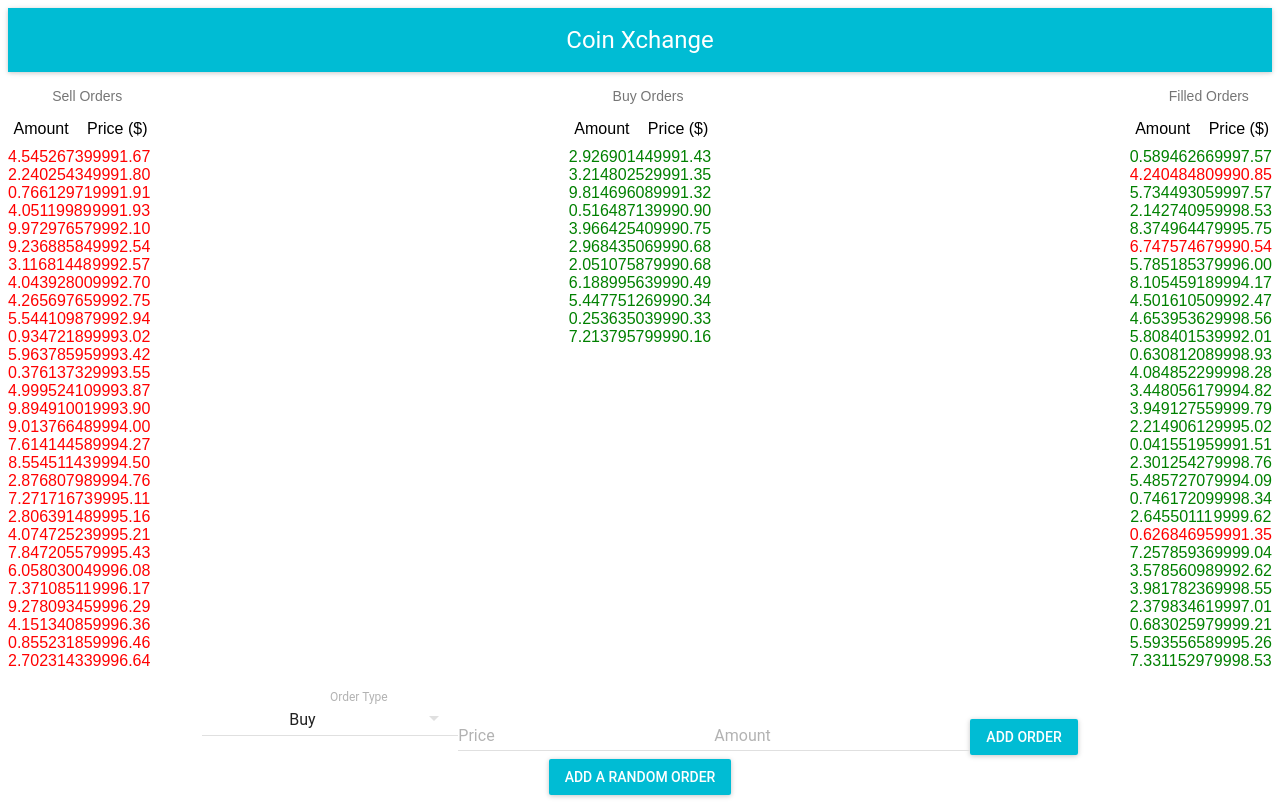
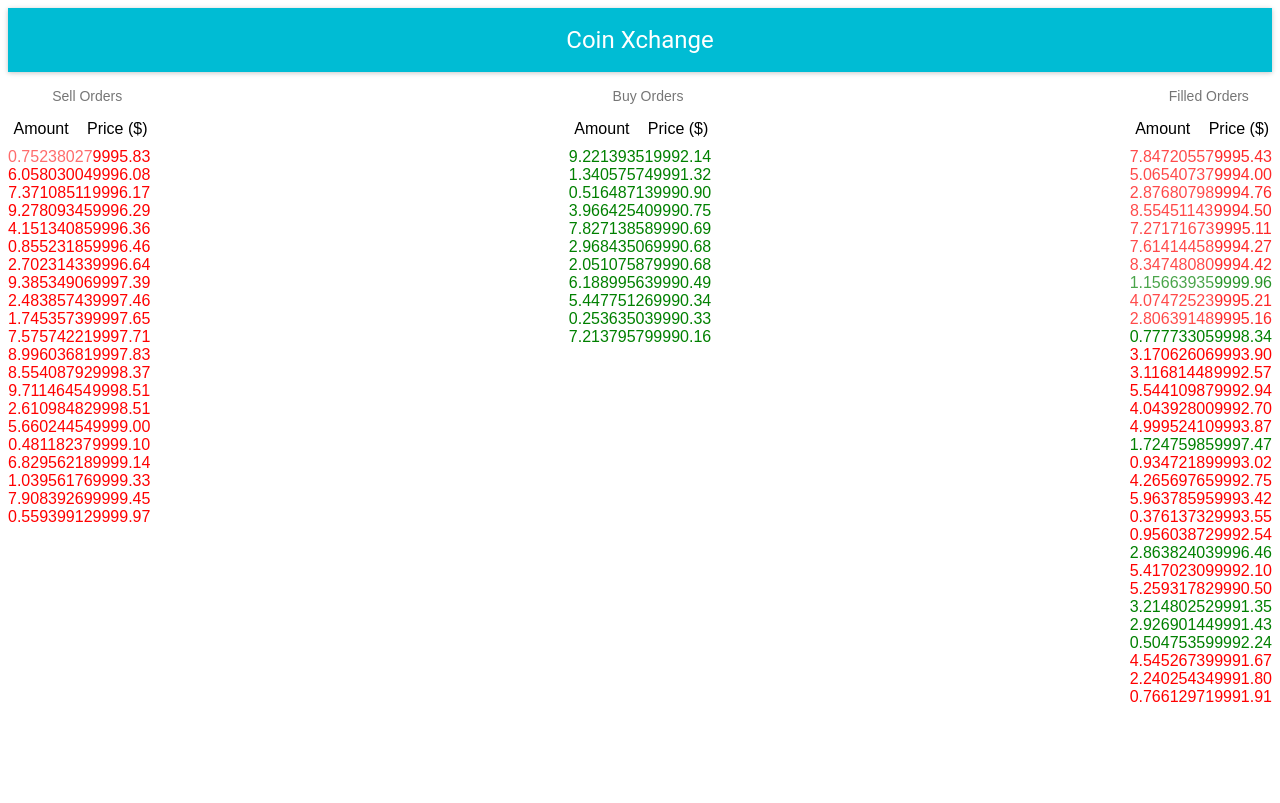
Before and after one commit to marlowpayne/coin-xchange, a React (Create React App) app: page / in a window 1280 px wide. Built offline with nearby package versions, Linux system fonts and the light colour scheme.

Commit message:
Simulate market activity with a randomized new order timing

```diff
--- a/src/constants/index.js
+++ b/src/constants/index.js
@@ -5,6 +5,8 @@ export const NUMBER_MIN_PRICE = 9990
 export const NUMBER_MAX_PRICE = 10000
 export const NUMBER_SCALE_ORDER_AMOUNT = 10
 export const NUMBER_MAX_ORDERS = 1000
+export const NUMBER_MIN_ACTIVITY_DELAY = 200
+export const NUMBER_MAX_ACTIVITY_DELAY = 750
 
 // Order types
 export const TYPE_BUY = 'BUY'
--- a/src/containers/FilledOrders.jsx
+++ b/src/containers/FilledOrders.jsx
@@ -8,10 +8,7 @@ import Subheader from 'material-ui/Subheader'
 import { STATUS_FILLED } from '../constants'
 import { OrderList } from '../visuals/OrderList'
 
-const Wrapper = styled.div`
-  height: 75vh;
-  overflow-y: auto;
-`
+const Wrapper = styled.div``
 
 const Visual = ({ orders }) => {
   const filledOrders = orders.filter(order => order.status === STATUS_FILLED).sort((orderA, orderB) => orderB.lastModified - orderA.lastModified)
--- a/src/containers/PendingBuyOrders.jsx
+++ b/src/containers/PendingBuyOrders.jsx
@@ -8,10 +8,7 @@ import Subheader from 'material-ui/Subheader'
 import { TYPE_BUY, STATUS_PENDING } from '../constants'
 import { OrderList } from '../visuals/OrderList'
 
-const Wrapper = styled.div`
-  height: 75vh;
-  overflow-y: auto;
-`
+const Wrapper = styled.div``
 
 const Visual = ({ orders }) => {
   const buyOrders = orders
--- a/src/containers/PendingSellOrders.jsx
+++ b/src/containers/PendingSellOrders.jsx
@@ -8,10 +8,7 @@ import Subheader from 'material-ui/Subheader'
 import { TYPE_SELL, STATUS_PENDING } from '../constants'
 import { OrderList } from '../visuals/OrderList'
 
-const Wrapper = styled.div`
-  height: 75vh;
-  overflow-y: auto;
-`
+const Wrapper = styled.div``
 
 const Visual = ({ orders }) => {
   const sellOrders = orders
--- a/src/visuals/App.jsx
+++ b/src/visuals/App.jsx
@@ -4,12 +4,12 @@ import PropTypes from 'prop-types'
 
 // Material UI comps
 import AppBar from 'material-ui/AppBar'
-import RaisedButton from 'material-ui/RaisedButton'
 
-import { AddOrder } from './AddOrder'
 import { PendingSellOrders } from '../containers/PendingSellOrders'
 import { PendingBuyOrders } from '../containers/PendingBuyOrders'
 import { FilledOrders } from '../containers/FilledOrders'
+
+import { NUMBER_MAX_ACTIVITY_DELAY, NUMBER_MIN_ACTIVITY_DELAY } from '../constants'
 
 const Wrapper = styled.div`
   margin: 0;
@@ -30,13 +30,28 @@ export class App extends React.Component {
     populateInitialOrders: PropTypes.func.isRequired,
   }
 
+  beginActivity = () => {
+    let interval
+    let delayActivity = NUMBER_MIN_ACTIVITY_DELAY
+    const randomizeActivity = () => {
+      this.props.addRandomOrder()
+      // Get a random delay between min and max
+      delayActivity = Math.round(
+        Math.random() * (NUMBER_MAX_ACTIVITY_DELAY - NUMBER_MIN_ACTIVITY_DELAY)
+      ) + NUMBER_MIN_ACTIVITY_DELAY
+      clearInterval(interval)
+      interval = setInterval(randomizeActivity, delayActivity)
+    }
+    // Kick things off
+    interval = setInterval(randomizeActivity, delayActivity)
+  }
+
   componentDidMount() {
     this.props.populateInitialOrders()
+    this.beginActivity()
   }
 
   render() {
-    const { addRandomOrder, addNewOrder } = this.props
-
     return (
       <Wrapper>
         <AppBar title="Coin Xchange" showMenuIconButton={false} />
@@ -45,8 +60,6 @@ export class App extends React.Component {
           <PendingBuyOrders />
           <FilledOrders />
         </OrdersWrapper>
-        <AddOrder onSubmit={addNewOrder} />
-        <RaisedButton label="Add a Random Order" primary onClick={addRandomOrder} />
       </Wrapper>
     )
   }
--- a/src/visuals/OrderList.jsx
+++ b/src/visuals/OrderList.jsx
@@ -19,6 +19,8 @@ const PriceHeader = styled.div`
 const OrdersWrapper = styled.div`
   grid-column: 1 / span 2;
   grid-row: 2;
+  height: 70vh;
+  overflow-y: auto;
 `
 
 export const OrderList = ({ orders }) => (
```
